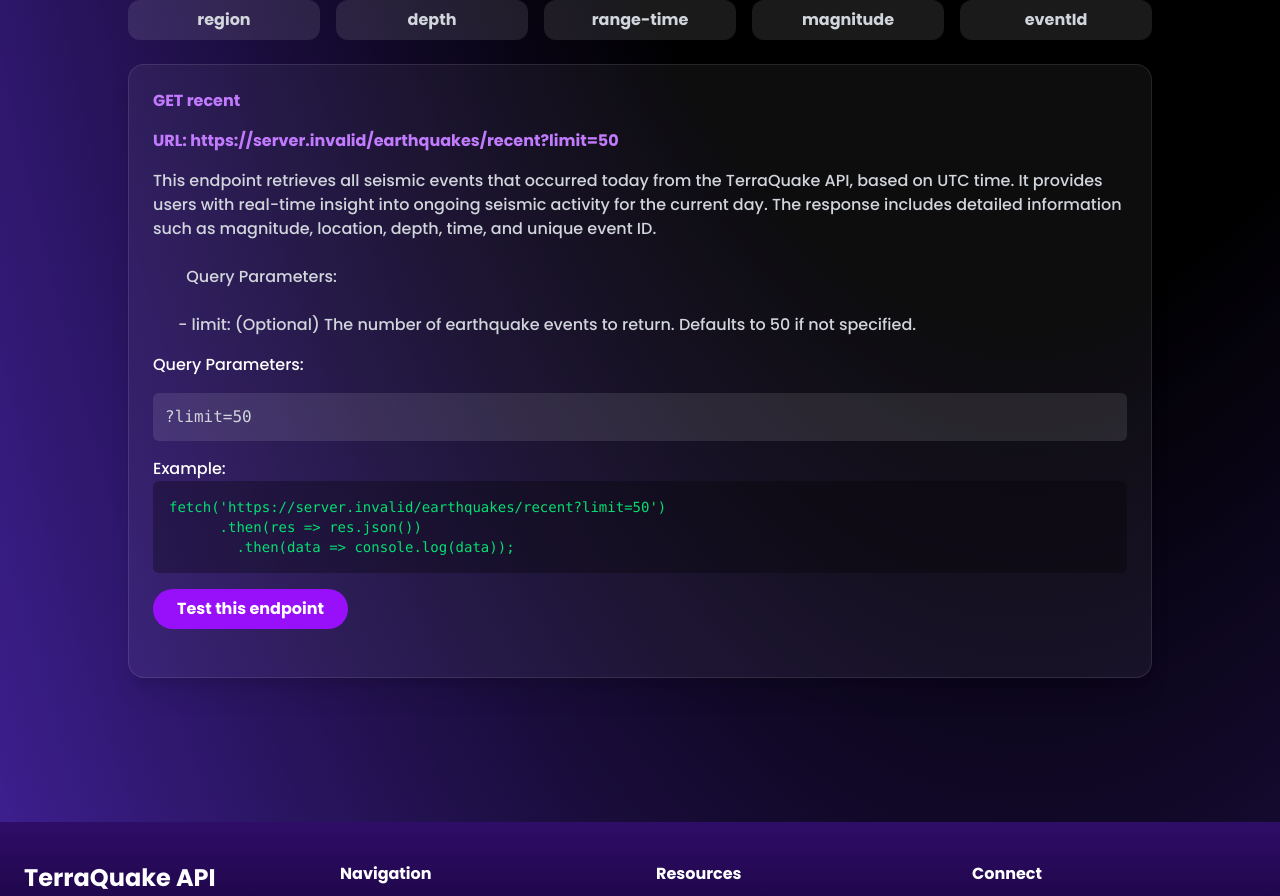
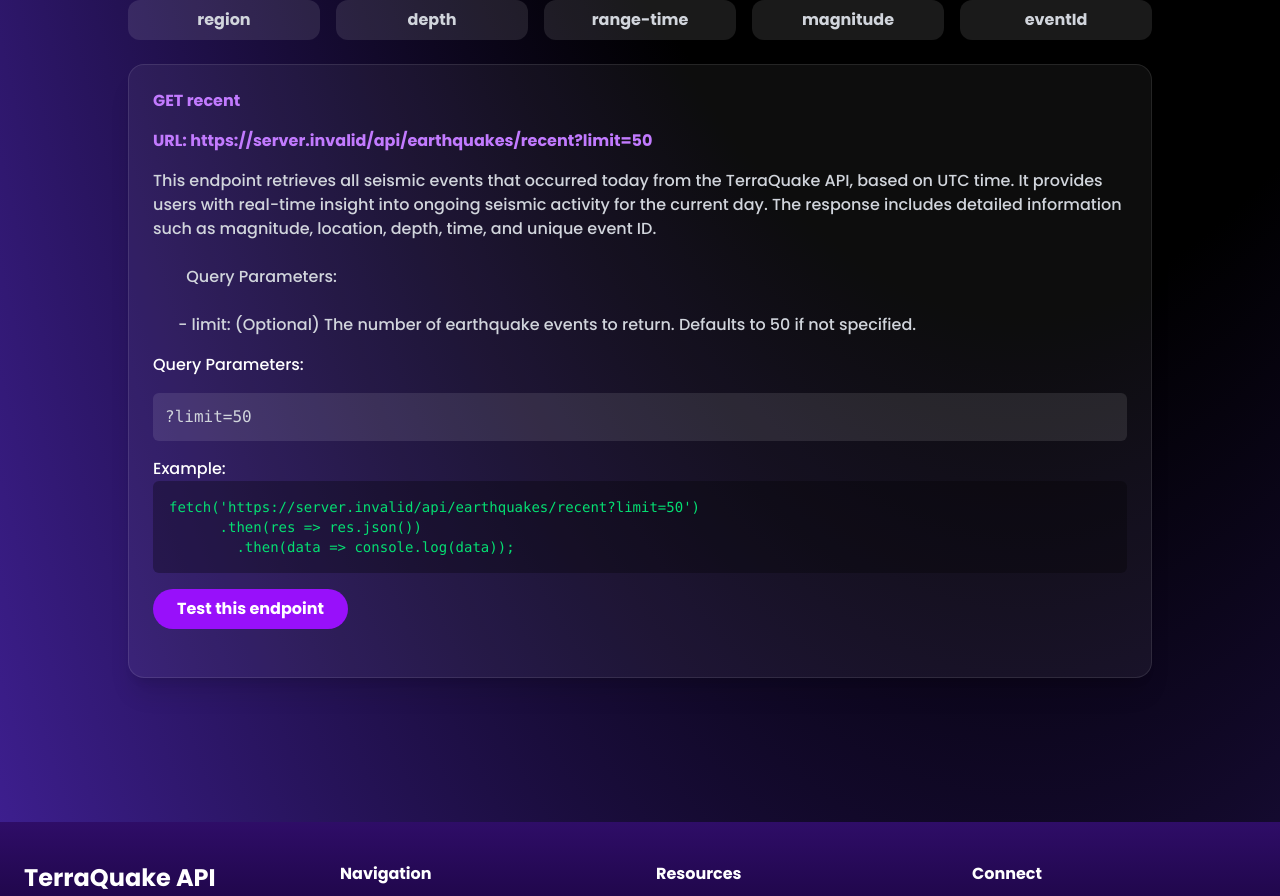
Before and after one commit to yash25hemnani/TerraQuakeApi, a React (Vite) app in the folder frontend/: page / in a window 1280 px wide. Shown: the part 2576-3472 px from the top of the page. Built offline with nearby package versions, Linux system fonts and the light colour scheme; no server answers.

Commit message:
feat: Fixed endpoint structure with added APIs

```diff
--- a/frontend/src/components/apiDocs/apiDocsEarthquakes.jsx
+++ b/frontend/src/components/apiDocs/apiDocsEarthquakes.jsx
@@ -18,7 +18,7 @@ export default function ApiDocsEarthquakes() {
 
       - limit: (Optional) The number of earthquake events to return. Defaults to 50 if not specified.`,
 			query: "?limit=50",
-			example: "/earthquakes/recent?limit=50",
+			example: "/api/earthquakes/recent?limit=50",
 			method: "GET"
 		},
 		{
@@ -146,7 +146,7 @@ It allows users to access detailed information about a single earthquake event,
 
       - eventId: (Required) The unique identifier of the earthquake event to retrieve.`,
 			query: "?eventId=43410122",
-			example: "/earthquakes/eventId?eventId=43410122",
+			example: "/api/earthquakes/eventId?eventId=44061482",
 			method: "GET"
 		}
 	];
```
